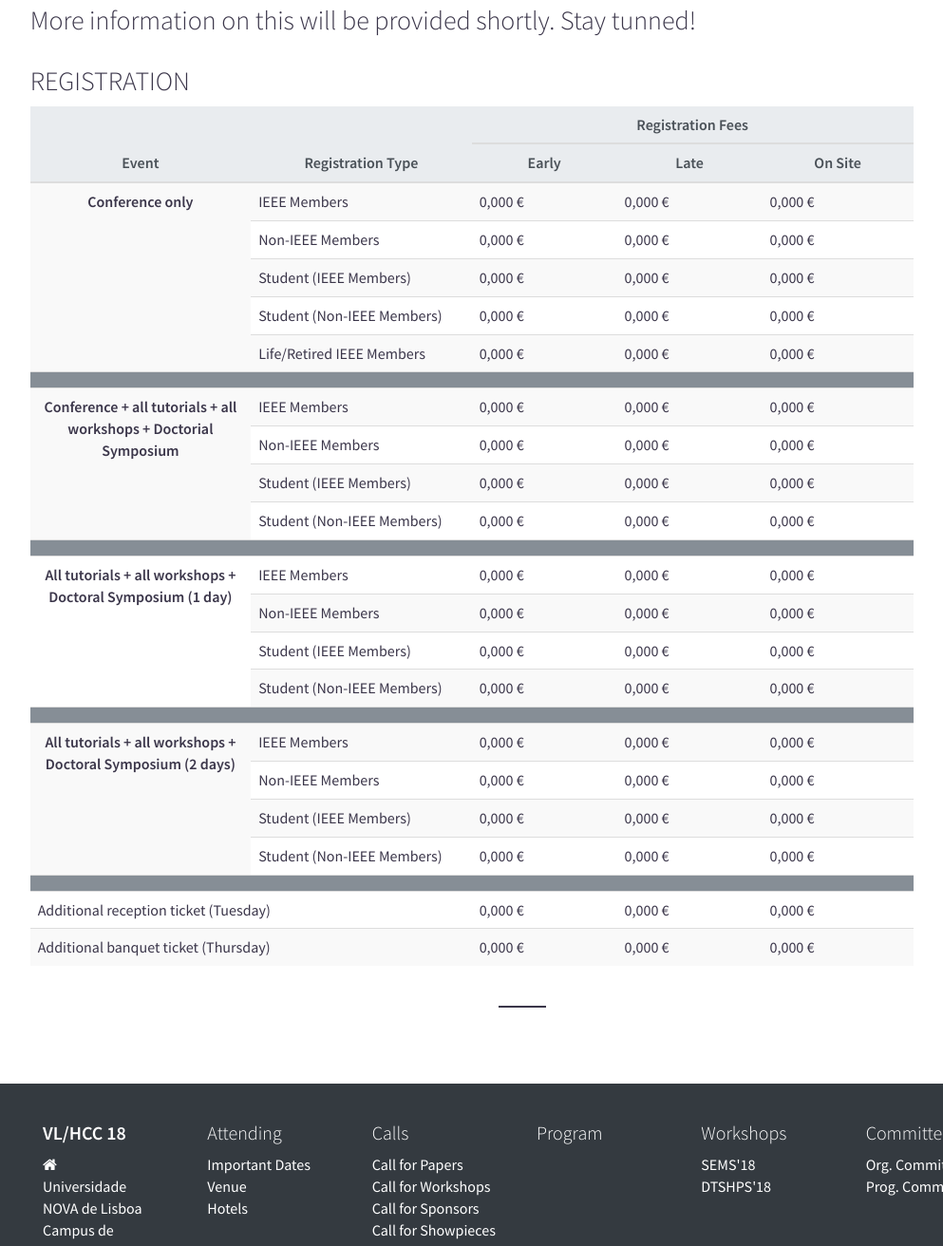
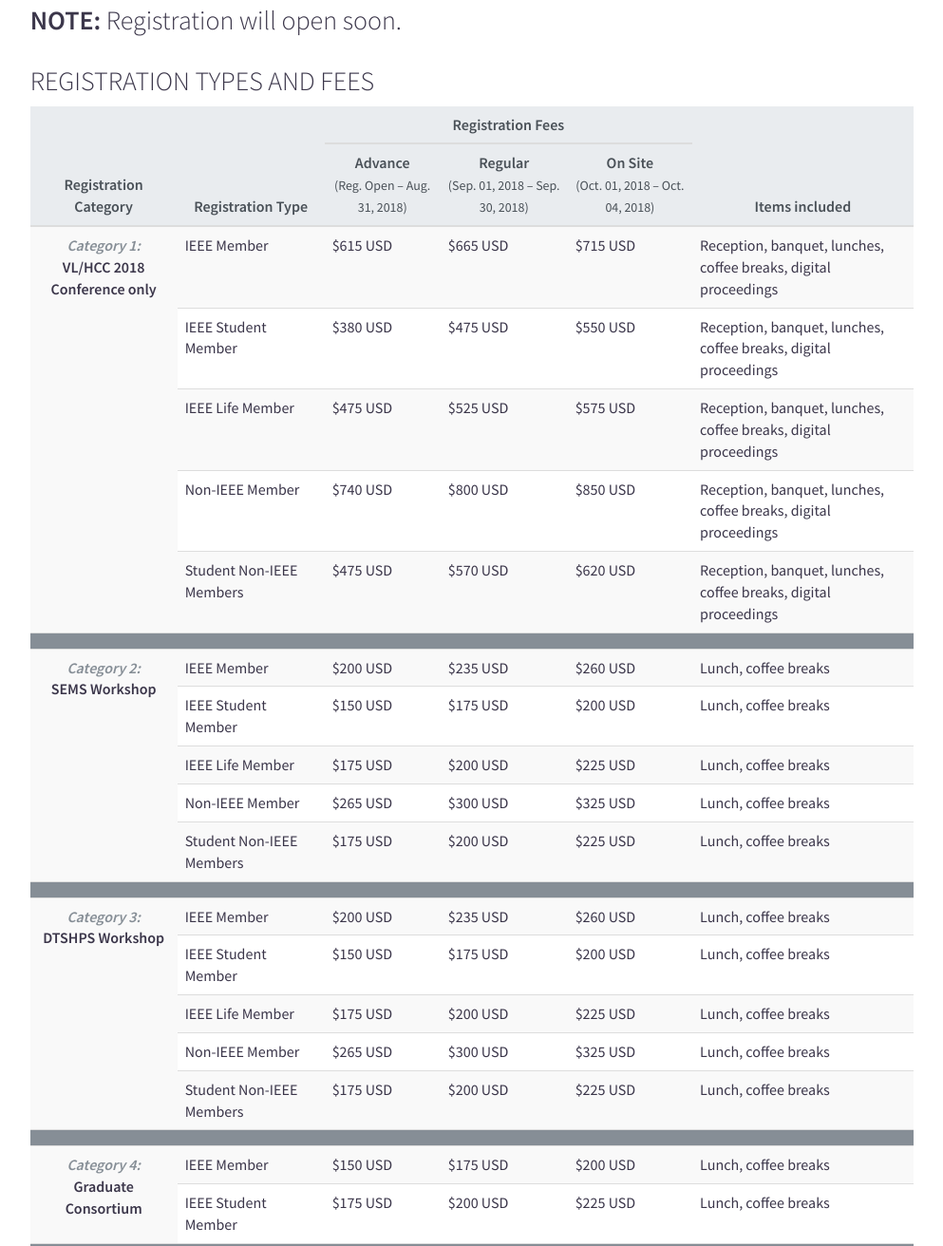
Before and after one commit to vlhcc18/vlhcc18.github.io, a website: page registration.html in a window 1280 px wide. Shown: the part 241-1553 px from the top of the page at 95% size, without its empty margins (90-1083 px from the left). Drawn offline with Linux system fonts and the light colour scheme.

Commit message:
add categories and fee values to registration page

```diff
--- a/registration.html
+++ b/registration.html
@@ -164,262 +164,221 @@
               </li>
             </ol>
 
-            <h3>More information on this will be provided shortly. Stay tunned!</h3>
-            <!--
-            <a class="btn btn-primary" href="#" role="button">Registration Form</a><br/>
-
-            <h4>Here, you can find information about the registration periords and fees for VL/HCC 2018.</h4>
+            <h3><b>NOTE: </b>Registration will open soon.</h3>
 
             <div class="row">
-              <div class="col-md-12">
-                <h3>REGISTRATION PERIODS</h3>
-                <b>Early:</b> until August 20, 2018 (AoE)<br/>
-                <b>Late:</b> August 21, 2018, (AoE) – [Conference Date], 2018 (AoE)<br/>
-
-                <h3>REGISTRATION TYPES</h3>
-                <h4>You can register for 2 events at VL/HCC:</h4>
-                <b>Main Conference:</b> [conference days]<br/>
-                <b>Workshops:</b> [workshop days]<br/>
-
-                <p>You need to choose wether to register for one of the events, or for both. </p>
-                <p>Each event will have a designated cost, which varies depending on wether the participant is a IEEE member or not. </p>
-                <p>You can check the details in the following tables. </p>
-              </div>
-            </div>
-
-            <div class="row">
-              <div class="text-center col-md-12"><small><b>Main Conference Fees</b></small></div>
-            </div>
-            <div class="row">
-              <div class="col-md-12">
-                <table class="table table-striped table-hover table-responsive">
+              <div class="col-sm-12">
+                <h3>REGISTRATION TYPES AND FEES</h3>
+                <table class="table table-striped table-hover">
                   <thead class="thead-default">
                     <tr>
-                      <th class="col-sm-4"><b>MAIN CONFERENCE</b></th>
-                      <th class="col-sm-4">Early Registration</th>
-                      <th class="col-sm-4">Late Registration</th>
+                      <th class="col-sm-2 text-center-block" rowspan="2">Registration Category</th>
+                      <th class="col-sm-2 text-center-block" rowspan="2">Registration Type</th>
+                      <th class="col-sm-5 text-center-block" colspan="3">Registration Fees</th>
+                      <th class="col-sm-3 text-center-block" rowspan="2">Items included</th>
+                    </tr>
+                    <tr>
+                      <th class="text-center-block">Advance <br/><small>(Reg. Open – Aug. 31, 2018)</small></th>
+                      <th class="text-center-block">Regular <br/><small>(Sep. 01, 2018 – Sep. 30, 2018)</small></th>
+                      <th class="text-center-block">On Site <br/><small>(Oct. 01, 2018 – Oct. 04, 2018)</small></th>
                     </tr>
                   </thead>
                   <tbody>
                     <tr>
-                      <th scope="row">IEEE Member</th>
-                      <td>0,000 $</td>
-                      <td>0,000 $</td>
+                      <th class="text-center-block" scope="row" rowspan="5"><i style="color: #868e96;">Category 1:</i><br/>VL/HCC 2018 Conference only</th>
+                      <td>IEEE Member</td>
+                      <td>$615 USD</td>
+                      <td>$665 USD</td>
+                      <td>$715 USD</td>
+                      <td>Reception, banquet, lunches, coffee breaks, digital proceedings</td>
                     </tr>
                     <tr>
-                      <th scope="row">Non Member</th>
-                      <td>0,000 $</td>
-                      <td>0,000 $</td>
+                      <td>IEEE Student Member</td>
+                      <td>$380 USD</td>
+                      <td>$475 USD</td>
+                      <td>$550 USD</td>
+                      <td>Reception, banquet, lunches, coffee breaks, digital proceedings</td>
                     </tr>
                     <tr>
-                      <th scope="row">IEEE Student Member</th>
-                      <td>0,000 $</td>
-                      <td>0,000 $</td>
+                      <td>IEEE Life Member</td>
+                      <td>$475 USD</td>
+                      <td>$525 USD</td>
+                      <td>$575 USD</td>
+                      <td>Reception, banquet, lunches, coffee breaks, digital proceedings</td>
                     </tr>
                     <tr>
-                      <th scope="row">Student Non-Member</th>
-                      <td>0,000 $</td>
-                      <td>0,000 $</td>
-                    </tr>
-                  </tbody>
-                </table>
-              </div>
-            </div>
-
-            <div class="row">
-              <div class="text-center col-md-12"><small><b>Workshop Fees</b></small></div>
-            </div>
-            <div class="row">
-              <div class="col-md-12">
-                <table class="table table-striped table-hover">
-                  <thead class="thead-default">
-                    <tr>
-                      <th class="col-sm-4">WORKSHOP</th>
-                      <th class="col-sm-4">Early Registration</th>
-                      <th class="col-sm-4">Late Registration</th>
-                    </tr>
-                  </thead>
-                  <tbody>
-                    <tr>
-                      <th scope="row">IEEE Member</th>
-                      <td>0,000 $</td>
-                      <td>0,000 $</td>
+                      <td>Non-IEEE Member</td>
+                      <td>$740 USD</td>
+                      <td>$800 USD</td>
+                      <td>$850 USD</td>
+                      <td>Reception, banquet, lunches, coffee breaks, digital proceedings</td>
                     </tr>
                     <tr>
-                      <th scope="row">Non Member</th>
-                      <td>0,000 $</td>
-                      <td>0,000 $</td>
-                    </tr>
-                    <tr>
-                      <th scope="row">K-12 Teachers</th>
-                      <td>0,000 $</td>
-                      <td>0,000 $</td>
-                    </tr>
-                    <tr>
-                      <th scope="row">Non-Member K-12 Teachers</th>
-                      <td>0,000 $</td>
-                      <td>0,000 $</td>
-                    </tr>
-                  </tbody>
-                </table>
-              </div>
-            </div>
-          -->
-
-          <div class="row">
-            <div class="col-sm-12">
-              <h3>REGISTRATION</h3>
-              <table class="table table-striped table-hover">
-                <thead class="thead-default">
-                  <tr>
-                    <th class="col-sm-3 text-center-block" rowspan="2">Event</th>
-                    <th class="col-sm-3 text-center-block" rowspan="2">Registration Type</th>
-                    <th class="col-sm-6 text-center-block" colspan="3">Registration Fees</th>
-                  </tr>
-                  <tr>
-                    <th class="text-center-block">Early</th>
-                    <th class="text-center-block">Late</th>
-                    <th class="text-center-block">On Site</th>
-                  </tr>
-                </thead>
-                <tbody>
-                  <tr>
-                    <th class="text-center-block" scope="row" rowspan="5">Conference only</th>
-                    <td>IEEE Members</td>
-                    <td>0,000 €</td>
-                    <td>0,000 €</td>
-                    <td>0,000 €</td>
-                  </tr>
-                  <tr>
-                    <td>Non-IEEE Members</td>
-                    <td>0,000 €</td>
-                    <td>0,000 €</td>
-                    <td>0,000 €</td>
-                  </tr>
-                  <tr>
-                    <td>Student (IEEE Members)</td>
-                    <td>0,000 €</td>
-                    <td>0,000 €</td>
-                    <td>0,000 €</td>
-                  </tr>
-                  <tr>
-                    <td>Student (Non-IEEE Members)</td>
-                    <td>0,000 €</td>
-                    <td>0,000 €</td>
-                    <td>0,000 €</td>
-                  </tr>
-                  <tr>
-                    <td>Life/Retired IEEE Members</td>
-                    <td>0,000 €</td>
-                    <td>0,000 €</td>
-                    <td>0,000 €</td>
+                      <td>Student Non-IEEE Members</td>
+                      <td>$475 USD</td>
+                      <td>$570 USD</td>
+                      <td>$620 USD</td>
+                      <td>Reception, banquet, lunches, coffee breaks, digital proceedings</td>
                     </tr>
 
                     <tr>
-                    <td class="bg-secondary" colspan="5"></td>
+                      <td class="bg-secondary" colspan="6"></td>
                     </tr>
 
                     <tr>
-                    <th class="text-center-block" scope="row" rowspan="4">Conference + all tutorials + all workshops + Doctorial Symposium</th>
-                    <td>IEEE Members</td>
-                    <td>0,000 €</td>
-                    <td>0,000 €</td>
-                    <td>0,000 €</td>
+                      <th class="text-center-block" scope="row" rowspan="5"><i style="color: #868e96;">Category 2:</i><br/>SEMS Workshop</th>
+                      <td>IEEE Member</td>
+                      <td>$200 USD</td>
+                      <td>$235 USD</td>
+                      <td>$260 USD</td>
+                      <td>Lunch, coffee breaks</td>
                     </tr>
                     <tr>
-                    <td>Non-IEEE Members</td>
-                    <td>0,000 €</td>
-                    <td>0,000 €</td>
-                    <td>0,000 €</td>
+                      <td>IEEE Student Member</td>
+                      <td>$150 USD</td>
+                      <td>$175 USD</td>
+                      <td>$200 USD</td>
+                      <td>Lunch, coffee breaks</td>
                     </tr>
                     <tr>
-                    <td>Student (IEEE Members)</td>
-                    <td>0,000 €</td>
-                    <td>0,000 €</td>
-                    <td>0,000 €</td>
+                      <td>IEEE Life Member</td>
+                      <td>$175 USD</td>
+                      <td>$200 USD</td>
+                      <td>$225 USD</td>
+                      <td>Lunch, coffee breaks</td>
                     </tr>
                     <tr>
-                    <td>Student (Non-IEEE Members)</td>
-                    <td>0,000 €</td>
-                    <td>0,000 €</td>
-                    <td>0,000 €</td>
+                      <td>Non-IEEE Member</td>
+                      <td>$265 USD</td>
+                      <td>$300 USD</td>
+                      <td>$325 USD</td>
+                      <td>Lunch, coffee breaks</td>
+                    </tr>
+                    <tr>
+                      <td>Student Non-IEEE Members</td>
+                      <td>$175 USD</td>
+                      <td>$200 USD</td>
+                      <td>$225 USD</td>
+                      <td>Lunch, coffee breaks</td>
                     </tr>
 
                     <tr>
-                    <td class="bg-secondary" colspan="5"></td>
+                      <td class="bg-secondary" colspan="6"></td>
                     </tr>
 
                     <tr>
-                    <th class="text-center-block" scope="row" rowspan="4">All tutorials + all workshops + Doctoral Symposium (1 day)</th>
-                    <td>IEEE Members</td>
-                    <td>0,000 €</td>
-                    <td>0,000 €</td>
-                    <td>0,000 €</td>
+                      <th class="text-center-block" scope="row" rowspan="5"><i style="color: #868e96;">Category 3:</i><br/>DTSHPS Workshop</th>
+                      <td>IEEE Member</td>
+                      <td>$200 USD</td>
+                      <td>$235 USD</td>
+                      <td>$260 USD</td>
+                      <td>Lunch, coffee breaks</td>
                     </tr>
                     <tr>
-                    <td>Non-IEEE Members</td>
-                    <td>0,000 €</td>
-                    <td>0,000 €</td>
-                    <td>0,000 €</td>
+                      <td>IEEE Student Member</td>
+                      <td>$150 USD</td>
+                      <td>$175 USD</td>
+                      <td>$200 USD</td>
+                      <td>Lunch, coffee breaks</td>
                     </tr>
                     <tr>
-                    <td>Student (IEEE Members)</td>
-                    <td>0,000 €</td>
-                    <td>0,000 €</td>
-                    <td>0,000 €</td>
+                      <td>IEEE Life Member</td>
+                      <td>$175 USD</td>
+                      <td>$200 USD</td>
+                      <td>$225 USD</td>
+                      <td>Lunch, coffee breaks</td>
                     </tr>
                     <tr>
-                    <td>Student (Non-IEEE Members)</td>
-                    <td>0,000 €</td>
-                    <td>0,000 €</td>
-                    <td>0,000 €</td>
+                      <td>Non-IEEE Member</td>
+                      <td>$265 USD</td>
+                      <td>$300 USD</td>
+                      <td>$325 USD</td>
+                      <td>Lunch, coffee breaks</td>
+                    </tr>
+                    <tr>
+                      <td>Student Non-IEEE Members</td>
+                      <td>$175 USD</td>
+                      <td>$200 USD</td>
+                      <td>$225 USD</td>
+                      <td>Lunch, coffee breaks</td>
                     </tr>
 
                     <tr>
-                    <td class="bg-secondary" colspan="5"></td>
+                      <td class="bg-secondary" colspan="6"></td>
                     </tr>
 
                     <tr>
-                    <th class="text-center-block" scope="row" rowspan="4">All tutorials + all workshops + Doctoral Symposium (2 days)</th>
-                    <td>IEEE Members</td>
-                    <td>0,000 €</td>
-                    <td>0,000 €</td>
-                    <td>0,000 €</td>
+                      <th class="text-center-block" scope="row" rowspan="2"><i style="color: #868e96;">Category 4:</i><br/>Graduate Consortium</th>
+                      <td>IEEE Member</td>
+                      <td>$150 USD</td>
+                      <td>$175 USD</td>
+                      <td>$200 USD</td>
+                      <td>Lunch, coffee breaks</td>
                     </tr>
                     <tr>
-                    <td>Non-IEEE Members</td>
-                    <td>0,000 €</td>
-                    <td>0,000 €</td>
-                    <td>0,000 €</td>
-                  </tr>
-                  <tr>
-                    <td>Student (IEEE Members)</td>
-                    <td>0,000 €</td>
-                    <td>0,000 €</td>
-                    <td>0,000 €</td>
-                  </tr>
-                  <tr>
-                    <td>Student (Non-IEEE Members)</td>
-                    <td>0,000 €</td>
-                    <td>0,000 €</td>
-                    <td>0,000 €</td>
+                      <td>IEEE Student Member</td>
+                      <td>$175 USD</td>
+                      <td>$200 USD</td>
+                      <td>$225 USD</td>
+                      <td>Lunch, coffee breaks</td>
                     </tr>
 
                     <tr>
-                    <td class="bg-secondary" colspan="5"></td>
+                      <td class="bg-secondary" colspan="6"></td>
                     </tr>
 
                     <tr>
-                    <td colspan="2">Additional reception ticket (Tuesday)</td>
-                    <td>0,000 €</td>
-                    <td>0,000 €</td>
-                    <td>0,000 €</td>
+                      <th class="text-center-block" scope="row" rowspan="5"><i style="color: #868e96;">Category 5:</i><br/>VL/HCC 2018 Conference + Workshops + Graduate Consortium</th>
+                      <td>IEEE Member</td>
+                      <td>$725 USD</td>
+                      <td>$780 USD</td>
+                      <td>$845 USD</td>
+                      <td>Reception, banquet, lunches, coffee breaks, digital proceedings</td>
                     </tr>
                     <tr>
+                      <td>IEEE Student Member</td>
+                      <td>$455 USD</td>
+                      <td>$555 USD</td>
+                      <td>$650 USD</td>
+                      <td>Reception, banquet, lunches, coffee breaks, digital proceedings</td>
+                    </tr>
+                    <tr>
+                      <td>IEEE Life Member</td>
+                      <td>$555 USD</td>
+                      <td>$625 USD</td>
+                      <td>$640 USD</td>
+                      <td>Reception, banquet, lunches, coffee breaks, digital proceedings</td>
+                    </tr>
+                    <tr>
+                      <td>Non-IEEE Member</td>
+                      <td>$875 USD</td>
+                      <td>$950 USD</td>
+                      <td>$965 USD</td>
+                      <td>Reception, banquet, lunches, coffee breaks, digital proceedings</td>
+                    </tr>
+                    <tr>
+                      <td>Student Non-IEEE Members</td>
+                      <td>$555 USD</td>
+                      <td>$670 USD</td>
+                      <td>$685 USD</td>
+                      <td>Reception, banquet, lunches, coffee breaks, digital proceedings</td>
+                    </tr>
+
+                    <tr>
+                      <td class="bg-secondary" colspan="6"></td>
+                    </tr>
+
+                    <tr>
                       <td colspan="2">Additional banquet ticket (Thursday)</td>
-                    <td>0,000 €</td>
-                    <td>0,000 €</td>
-                    <td>0,000 €</td>
+                      <td>$100 USD</td>
+                      <td>$100 USD</td>
+                      <td>$100 USD</td>
+                    </tr>
+                    <tr>
+                      <td colspan="2">Additional reception ticket (Tuesday)</td>
+                      <td>$40 USD</td>
+                      <td>$40 USD</td>
+                      <td>$40 USD</td>
                     </tr>
                   </tbody>
                 </table>
```
Lines whose indentation alone changed are shown as unchanged.
